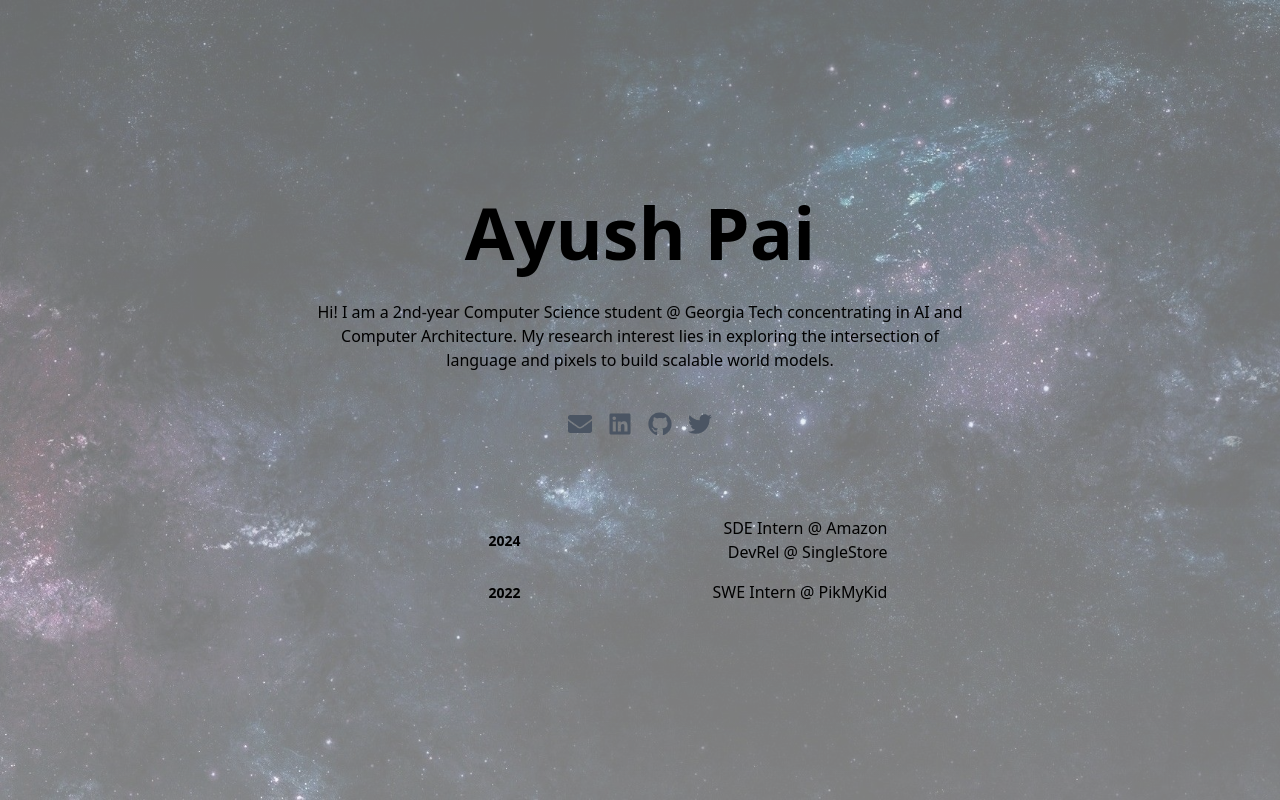
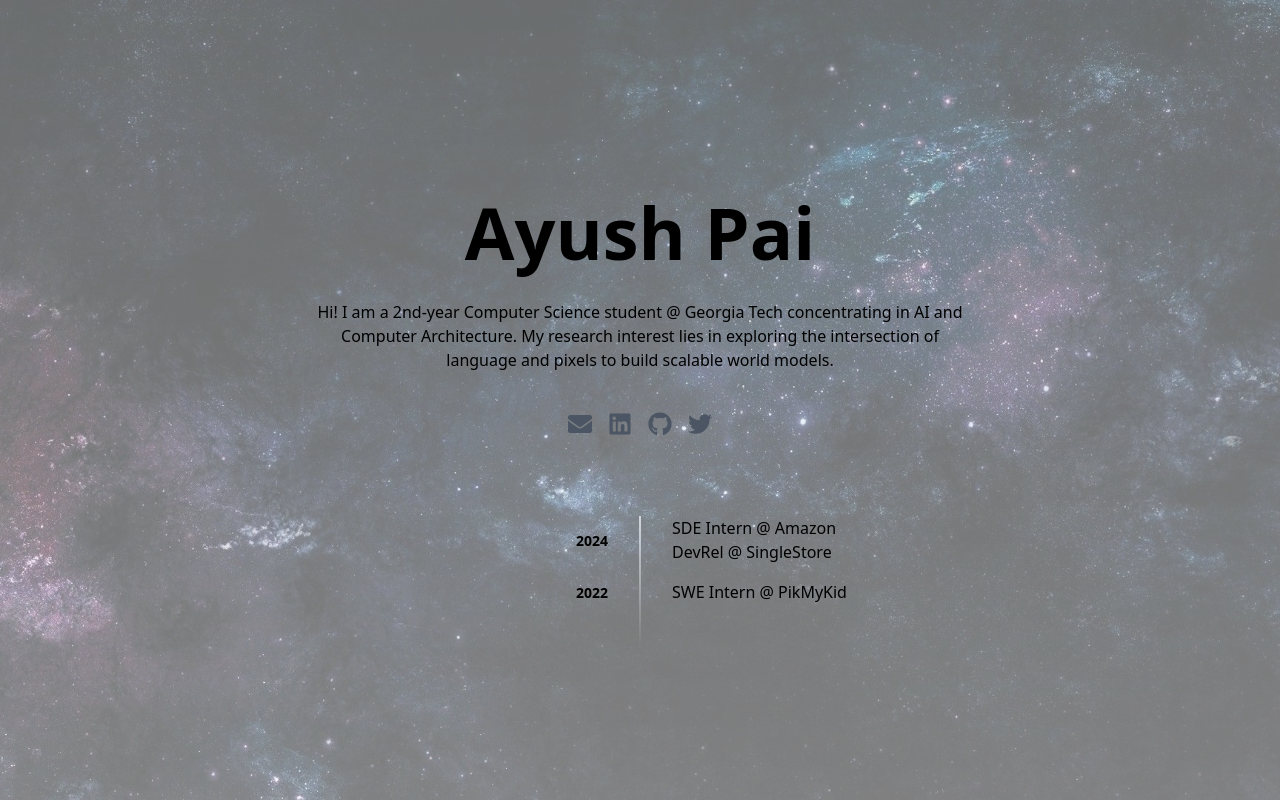
Before and after one commit to ayushpai/ayushpai.github.io, a Next.js app: page / in a window 1280 px wide. Built offline with nearby package versions, Linux system fonts and the light colour scheme.

Commit message:
fixed mobbile flex

```diff
--- a/src/app/page.tsx
+++ b/src/app/page.tsx
@@ -27,29 +27,30 @@ export default function Home() {
         </div>
 
         {/* Work Experience Section */}
-        <div className="w-full text-center flex justify-center">
-          <div className="relative">
-
-            {/* Experience Entries */}
-            <div className="flex flex-col space-y-4">
-              {/* Experience Entry */}
-              <div className="flex items-center">
-                <div className="w-48 text-right">
-                  <span className="text-sm font-black pr-16">2024</span>
+        <div className="w-full text-center relative">
+          <div className="absolute left-1/2 transform -translate-x-1/2 w-0.5 bg-gradient-to-b from-gray-300 to-transparent" style={{height: '150%'}}></div>
+          <div className="flex flex-col items-center space-y-4">
+            {/* Experience Entry */}
+            <div className="flex justify-center items-center w-full max-w-md">
+              <div className="flex items-center w-full">
+                <div className="flex-1 text-right pr-8">
+                  <span className="text-sm font-black whitespace-nowrap">2024</span>
                 </div>
-                <div className="flex-1 text-right pl-32">
-                  <p>SDE Intern @ Amazon</p>
-                  <p>DevRel @ SingleStore</p>
+                <div className="flex-1 text-left pl-8">
+                  <p className="whitespace-nowrap">SDE Intern @ Amazon</p>
+                  <p className="whitespace-nowrap">DevRel @ SingleStore</p>
                 </div>
               </div>
+            </div>
 
-              {/* Experience Entry */}
-              <div className="flex items-center">
-                <div className="w-48 text-right">
-                  <span className="text-sm font-black pr-16">2022</span>
+            {/* Experience Entry */}
+            <div className="flex justify-center items-center w-full max-w-md">
+              <div className="flex items-center w-full">
+                <div className="flex-1 text-right pr-8">
+                  <span className="text-sm font-black whitespace-nowrap">2022</span>
                 </div>
-                <div className="flex-1 text-right pl-32">
-                  <p>SWE Intern @ PikMyKid</p>
+                <div className="flex-1 text-left pl-8">
+                  <p className="whitespace-nowrap">SWE Intern @ PikMyKid</p>
                 </div>
               </div>
             </div>
```
